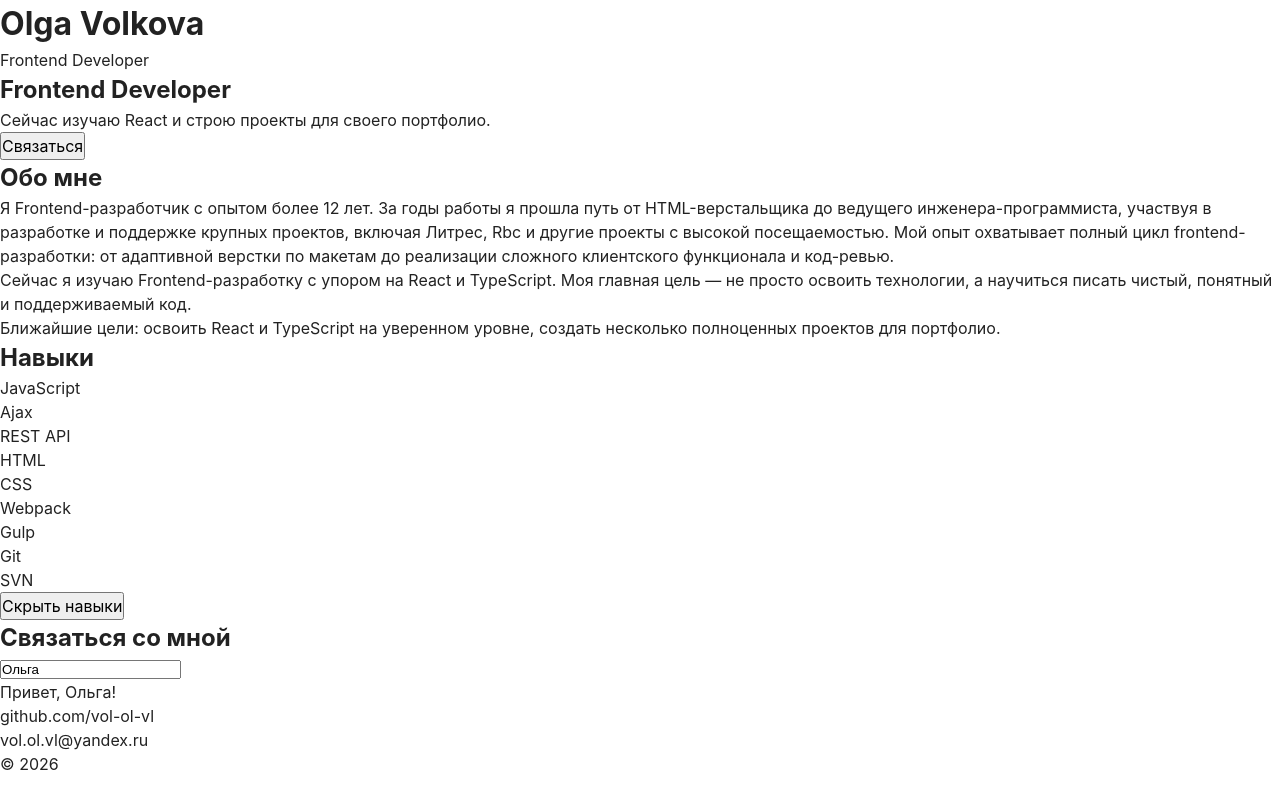
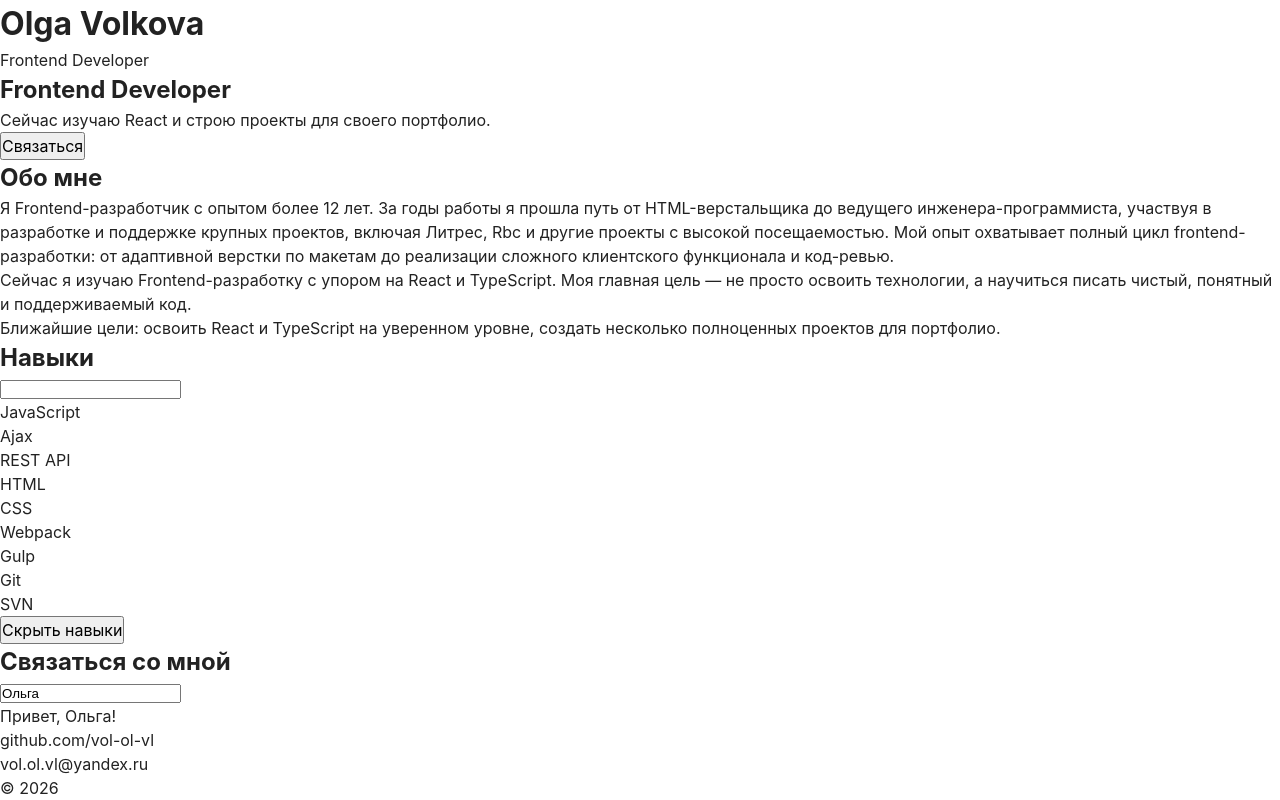
Before and after one commit to vol-ol-vl/personal-portfolio, a React (Vite) app: page / in a window 1280 px wide. Built offline with nearby package versions, Linux system fonts and the light colour scheme.

Commit message:
feat: add skill search

```diff
--- a/src/components/sections/Contact.tsx
+++ b/src/components/sections/Contact.tsx
@@ -1,9 +1,9 @@
-import { useState } from "react";
+import { useState, type ChangeEvent } from "react";
 
 const Contact = () => {
     const [inputName, setInputName] = useState('Ольга');
-    const handleChange = (event) => {
-        setInputName(event.target.value);
+    const handleChange = (event: ChangeEvent<HTMLInputElement>) => {
+        setInputName(event.currentTarget.value);
     };
 
     return (
--- a/src/components/sections/Skills.tsx
+++ b/src/components/sections/Skills.tsx
@@ -1,26 +1,40 @@
-import { useState } from "react";
+import { useState, type ChangeEvent } from "react";
 
 type SkillsProps = {
     skills: string[]
 }
+
 const Skills = ({skills}: SkillsProps) => {
     const [isVisible, setIsVisible] = useState(true);
+    const [search, setSearch] = useState('');
+
+    const normalizedSearch = search.toLowerCase();
+    const filteredSkills = skills.filter(skill => skill.toLowerCase().includes(normalizedSearch));
     const buttonText = isVisible ? 'Скрыть навыки' : 'Показать навыки';
 
     const handleClick = () => {
         setIsVisible(isVisible => !isVisible);
     };
+     const handleChange = (event: ChangeEvent<HTMLInputElement>) => {
+        setSearch(event.currentTarget.value);
+    };
 
     return (
         <section>
             <h2>Навыки</h2>
+            <input
+                value={search}
+                onChange={handleChange}
+            />
             {isVisible && (
-                <ul>
-                    {skills.map(skill  => (
-                        <li key={skill}>{skill}</li>
-                        )
-                    )}
-                </ul>
+                filteredSkills.length > 0
+                   ? <ul>
+                        {filteredSkills.map(skill  => (
+                            <li key={skill}>{skill}</li>
+                            )
+                        )}
+                    </ul>
+                    : <p>Ничего не найдено</p>
             )}
             <button onClick={handleClick}>{buttonText}</button>
         </section>
```
